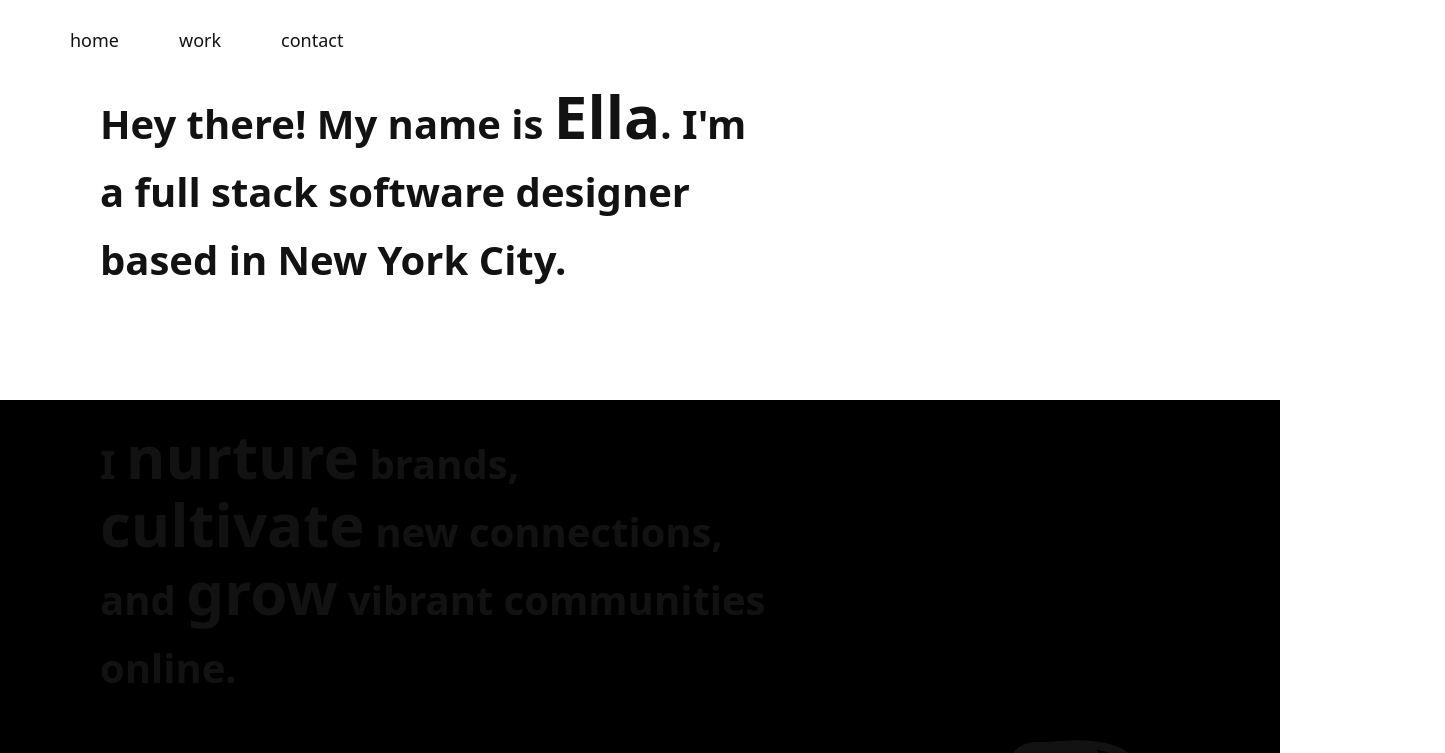
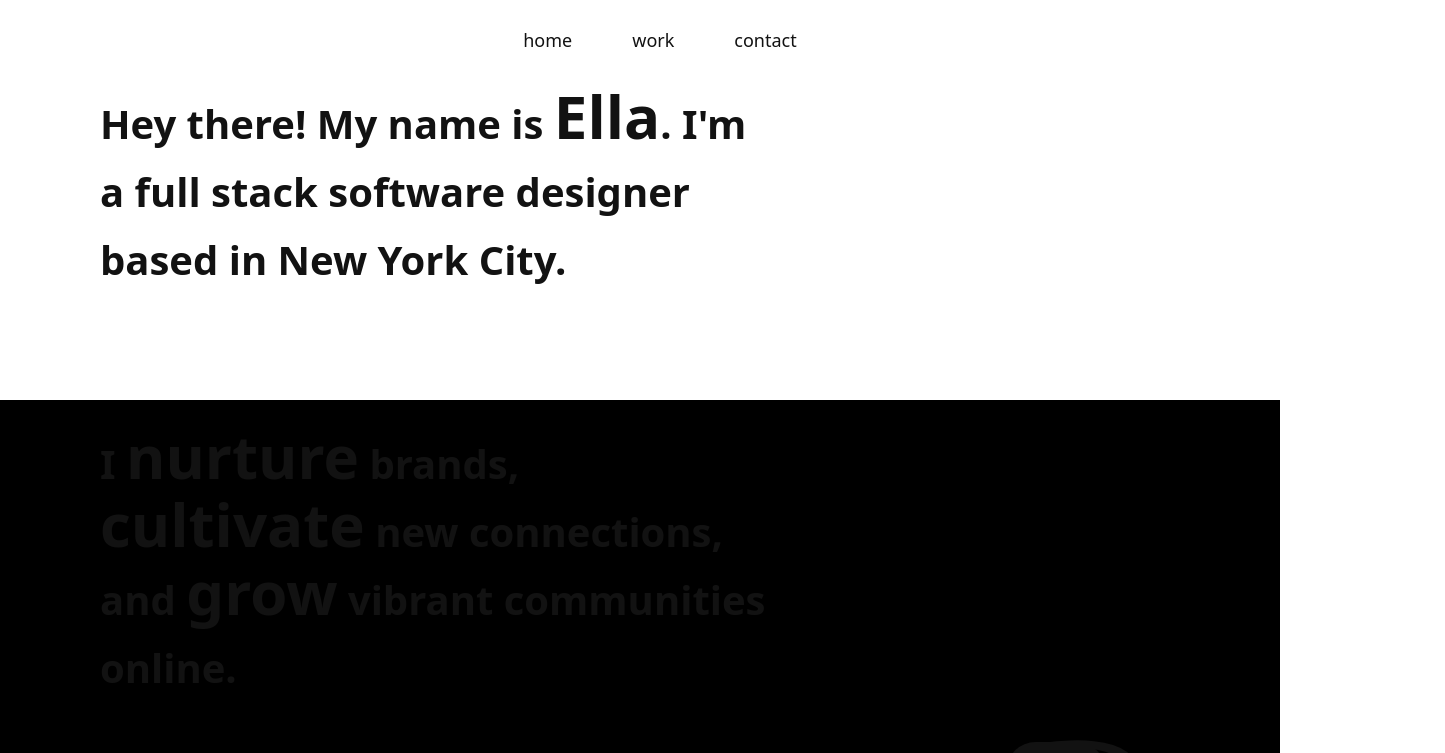
Before and after one commit to ellafreudenberger/Portfolio-Website, a React (Create React App) app in the folder my-portfolio/: page / in a window 1280 px wide. Shown: the top 753 px of the page, 1445 px wide, since content can reach past the window. Built offline with nearby package versions, Linux system fonts and the light colour scheme.

Commit message:
changed nav placement

```diff
--- a/my-portfolio/src/index.css
+++ b/my-portfolio/src/index.css
@@ -295,6 +295,10 @@ body {
   line-height: 0.8;
 }
 
+body {
+  overflow-x: hidden;
+}
+
 @media (max-width: 900px) {
   .about-me {
     font-family: system-ui, -apple-system, BlinkMacSystemFont, 'Segoe UI', Roboto, Oxygen, Ubuntu, Cantarell, 'Open Sans', 'Helvetica Neue', sans-serif;
--- a/my-portfolio/src/styling/nav.css
+++ b/my-portfolio/src/styling/nav.css
@@ -1,8 +1,7 @@
 nav {
     display: flex;
-    width: 1445px;
-    margin: 0;
     top: 0;
+    justify-content: center;
   }
 
 
@@ -44,5 +43,6 @@ nav {
 
     li {
         margin-top: 0%;
+        margin-left: -50%;
     }
 }
```
